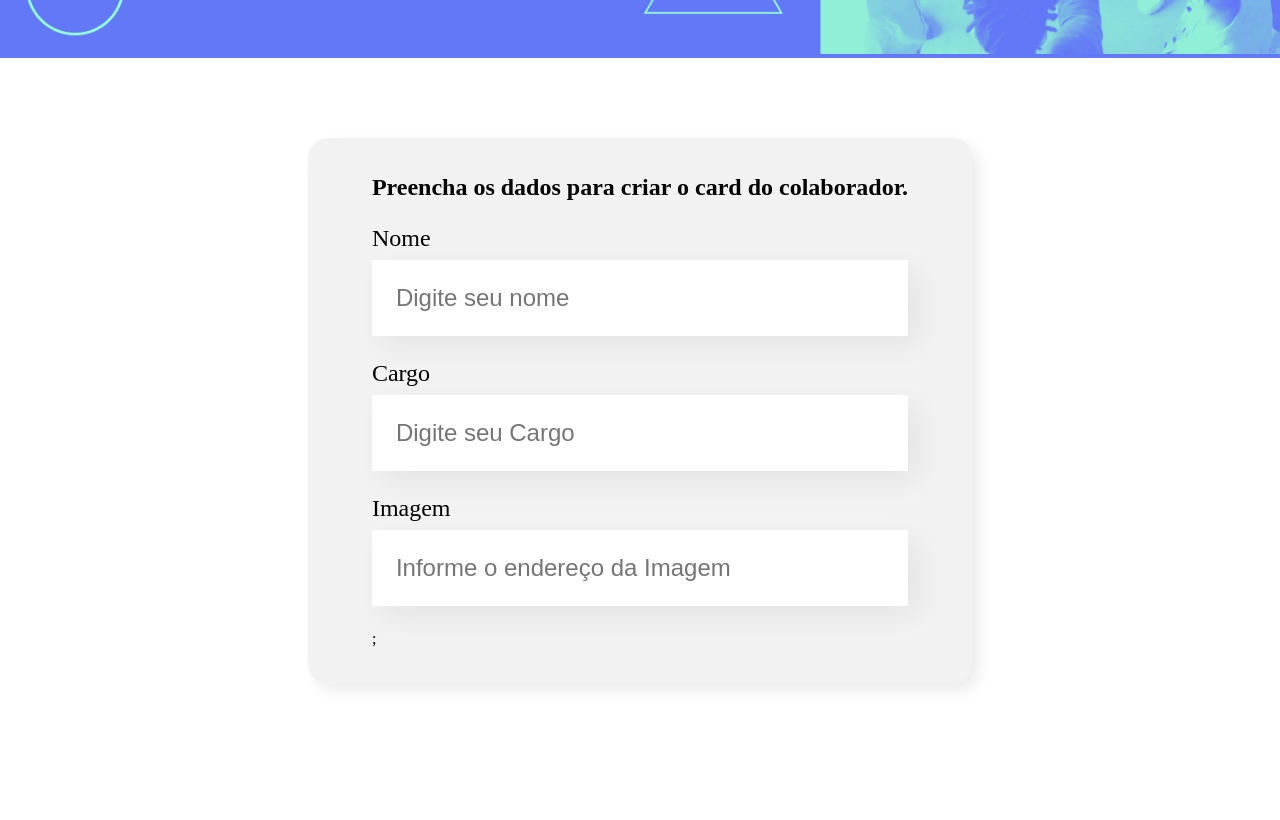
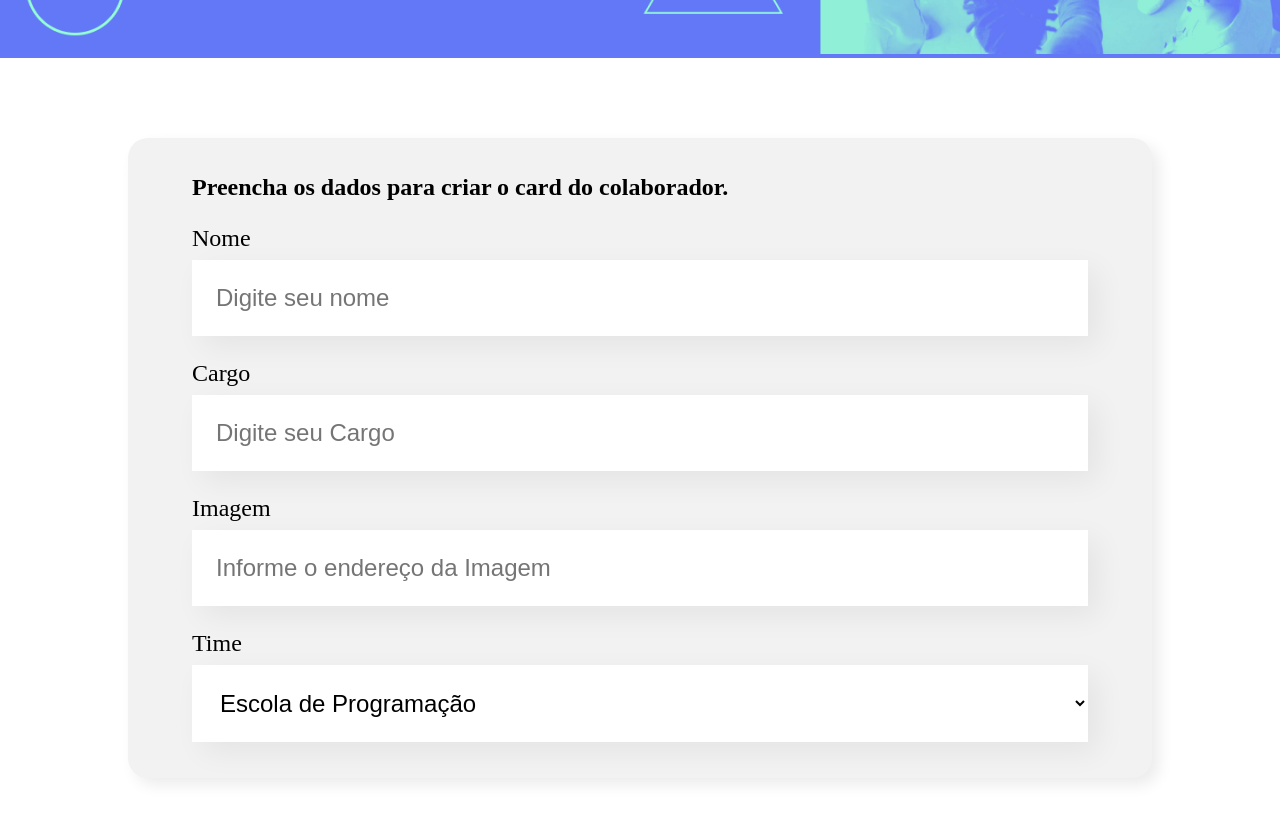
Before and after one commit to Vittor-Emanoel/Organo, a React (Create React App) app: page / in a window 1280 px wide. Shown: the part 440-1260 px from the top of the page. Before the commit the page ends 1204 px from the top, so only its background shows below. Built offline with nearby package versions, Linux system fonts and the light colour scheme.

Commit message:
Lista suspensa Criada

```diff
--- a/src/componentes/Formulario/Formulario.css
+++ b/src/componentes/Formulario/Formulario.css
@@ -5,7 +5,7 @@
 }
 
 .formulario form {
-  max-width: 80%;
+  width: 80%;
   background-color: #f2f2f2;
   border-radius: 20px;
   padding: 36px 64px;
--- a/src/componentes/Formulario/index.js
+++ b/src/componentes/Formulario/index.js
@@ -1,7 +1,17 @@
 import CampoTexto from "../CampoTexto";
+import ListaSuspensa from "../ListaSuspensa";
 import "./Formulario.css";
 
 const Formulario = () => {
+  const times = [
+    "Escola de Programação",
+    "Front-End",
+    "Devops",
+    "UX & Design",
+    "Mobile",
+    "Inovação e Gestão",
+  ];
+
   return (
     <section className="formulario">
       <form>
@@ -9,7 +19,7 @@ const Formulario = () => {
         <CampoTexto label="Nome" placeholder="Digite seu nome" />
         <CampoTexto label="Cargo" placeholder="Digite seu Cargo" />
         <CampoTexto label="Imagem" placeholder="Informe o endereço da Imagem" />
-        ;
+        <ListaSuspensa label="Time" itens={times} />
       </form>
     </section>
   );
--- /dev/null
+++ b/src/componentes/ListaSuspensa/ListaSuspensa.css
@@ -0,0 +1,14 @@
+.lista-suspensa select {
+  width: 100%;
+
+  background-color: #fff;
+  box-shadow: 10px 10px 30px rgba(0, 0, 0, 0.06);
+  border: none;
+  font-size: 24px;
+  padding: 24px;
+}
+.lista-suspensa label {
+  display: block;
+  margin-bottom: 8px;
+  font-size: 24px;
+}
--- /dev/null
+++ b/src/componentes/ListaSuspensa/index.js
@@ -0,0 +1,17 @@
+import "./ListaSuspensa.css";
+
+const ListaSuspensa = (props) => {
+  console.log(props.itens);
+  return (
+    <div className="lista-suspensa">
+      <label>{props.label}</label>
+      <select>
+        {props.itens.map((item) => {
+          return <option key={item}>{item}</option>;
+        })}
+      </select>
+    </div>
+  );
+};
+
+export default ListaSuspensa;
```
